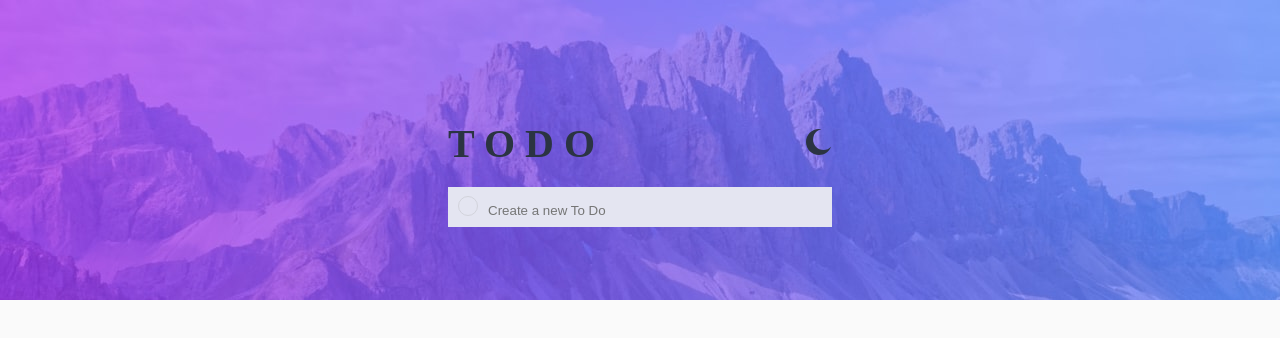
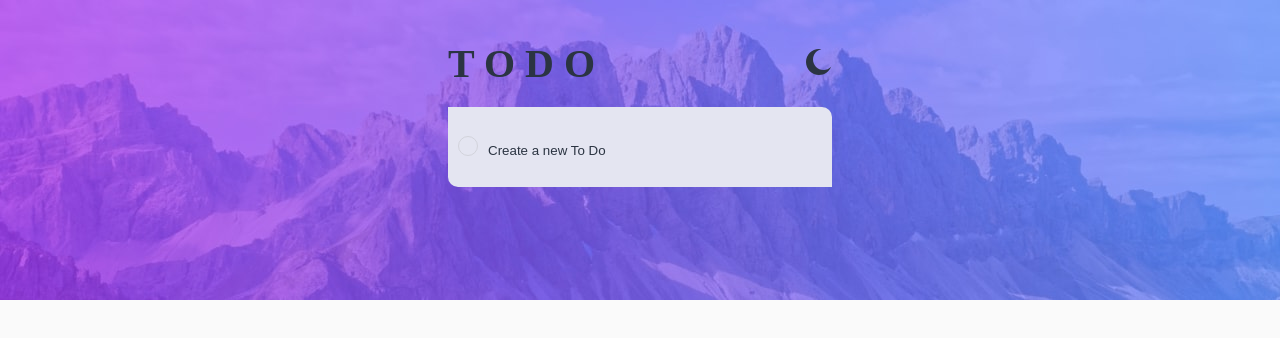
Before and after one commit to Tcheagow/ToDo-Website, a React (Create React App) app: page / in a window 1280 px wide. Shown: the top 338 px of the page. Built offline with nearby package versions, Linux system fonts and the light colour scheme.

Commit message:
update divMain

```diff
--- a/src/components/container/ContainerStyles.js
+++ b/src/components/container/ContainerStyles.js
@@ -6,6 +6,6 @@ export const DivContainer = styled.div`
 
     display: flex;
 
-    align-items: center;
+    align-items: flex-start;
     justify-content: center;
 `;
--- a/src/components/divMain/DivMainStyles.js
+++ b/src/components/divMain/DivMainStyles.js
@@ -7,4 +7,5 @@ export const ContainerMain = styled.div`
     display: flex;
     flex-direction: column;
 
+    margin-top: 40px;
 `;
--- a/src/components/divMain/createToDo/DivCreateToDoStyles.js
+++ b/src/components/divMain/createToDo/DivCreateToDoStyles.js
@@ -7,9 +7,11 @@ export const ContainerCreateToDo = styled.div`
     align-items: center;
 
     width: auto;
-    height: 5vh;
+    height: 10vh;
 
     margin-top: 20px;
+
+    border-radius: 0 10px 0 10px;
 `;
 
 export const Forms = styled.form`
--- a/src/theme/Global.js
+++ b/src/theme/Global.js
@@ -33,7 +33,8 @@ export default createGlobalStyle`
     .toDoInput{
         background-color: ${(props) => props.theme.color.colorInput};
     }
-    .toDoInput input{
+    .toDoInput input, .toDoInput input::placeholder{
         background-color: ${(props) => props.theme.color.colorInput};
+        color: ${(props) => props.theme.color.text};
     }
 `;
```
